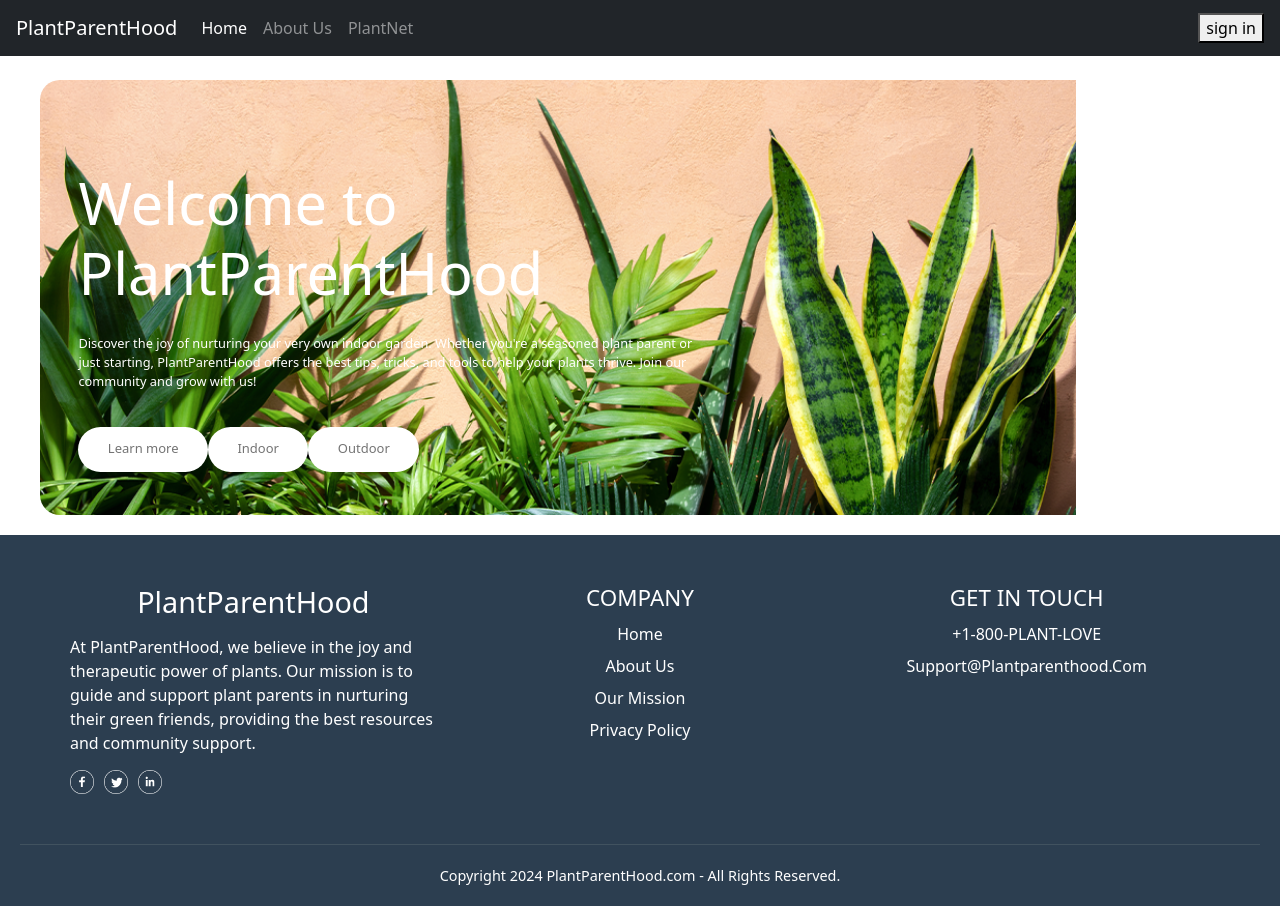
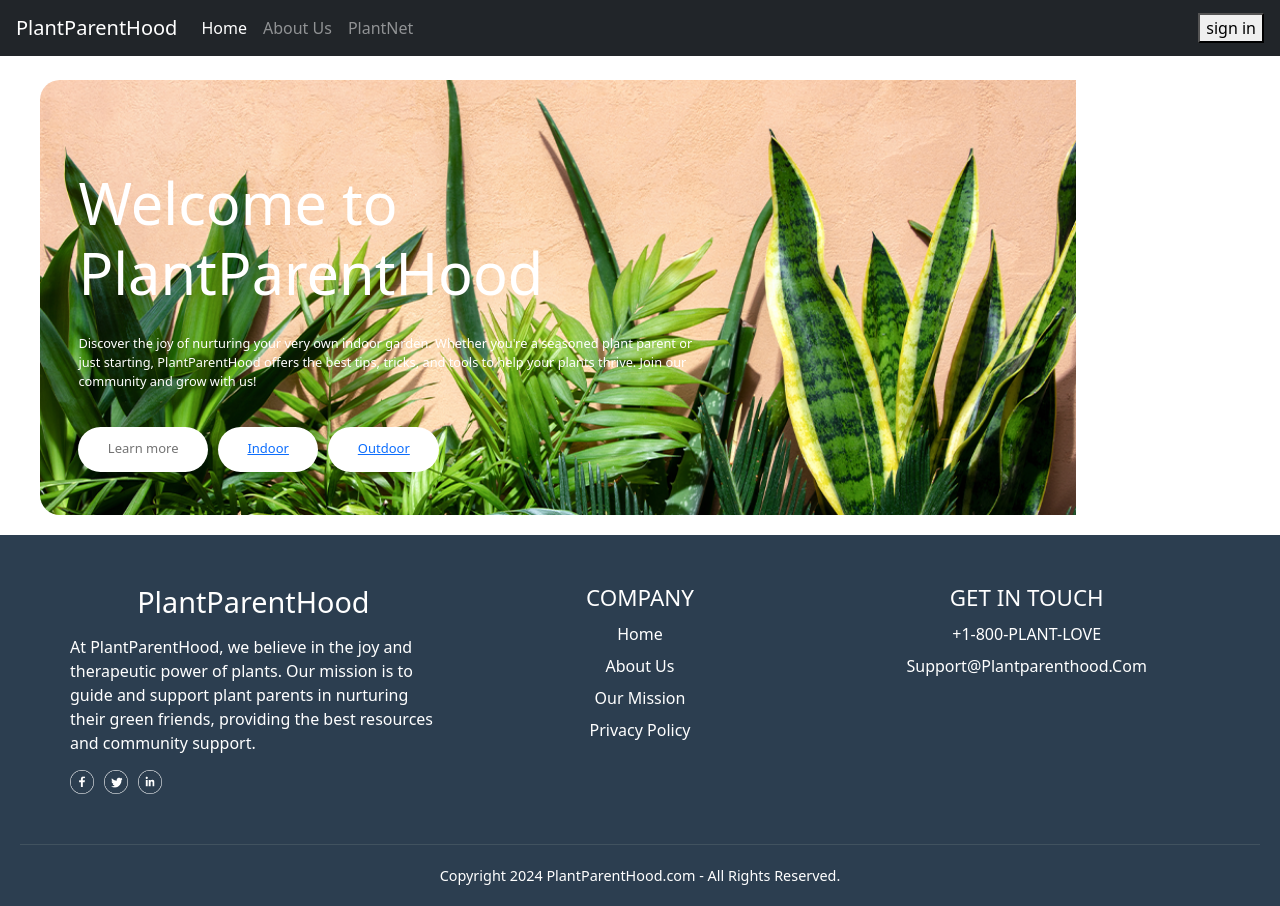
Before and after one commit to karapk/PlantParenthood, a Next.js app in the folder starter-template/: page / in a window 1280 px wide. Built offline with nearby package versions, Linux system fonts and the light colour scheme.

Commit message:
Outdoor Page Button
Created Pages > Outdoor (folder) > index.js and added Outdoor page link to the Outdoor button from main page.

```diff
--- a/starter-template/src/components/Header.js
+++ b/starter-template/src/components/Header.js
@@ -1,4 +1,5 @@
 // components/Header.js
+import Link from 'next/link';
 
 import React from 'react';
 
@@ -10,11 +11,16 @@
                 <p>
                     Discover the joy of nurturing your very own indoor garden. Whether you're a seasoned plant parent or just starting, PlantParentHood offers the best tips, tricks, and tools to help your plants thrive. Join our community and grow with us!
                 </p>
-                <div>
+                <div style={{ display: 'flex', gap: '10px' }}>
                     <button>Learn more</button>
-                    <button>Indoor</button>
-                    <button>Outdoor</button>
+                    <button className="nav-link">
+                    <Link href="/Indoor">Indoor</Link>
+                    </button>
+                    <button className="nav-link">
+                    <Link href="/Outdoor">Outdoor</Link>
+                    </button>
                 </div>
+
             </div>
         </div>
     );
--- a/starter-template/src/pages/outdoor.js
+++ b/starter-template/src/pages/Outdoor/index.js
@@ -1,4 +1,4 @@
-import { prisma } from "../server/prisma";
+import { Prisma } from "../../server/prisma";
 import 'bootstrap/dist/css/bootstrap.css';
 
 
--- a/starter-template/src/pages/index.js
+++ b/starter-template/src/pages/index.js
@@ -1,5 +1,6 @@
 import Header from "@/components/Header";
 import Footer from "@/components/Footer";
+
 
 export default function Home() {
   return (
@@ -7,6 +8,7 @@
           <Header/>
 
 
+
       </div>
   );
 }
```
Also changed, not shown: starter-template/src/components/BootstrapClient.js (added, +13 -0 lines), starter-template/src/pages/Indoor/index.js (+15 -2 lines).
